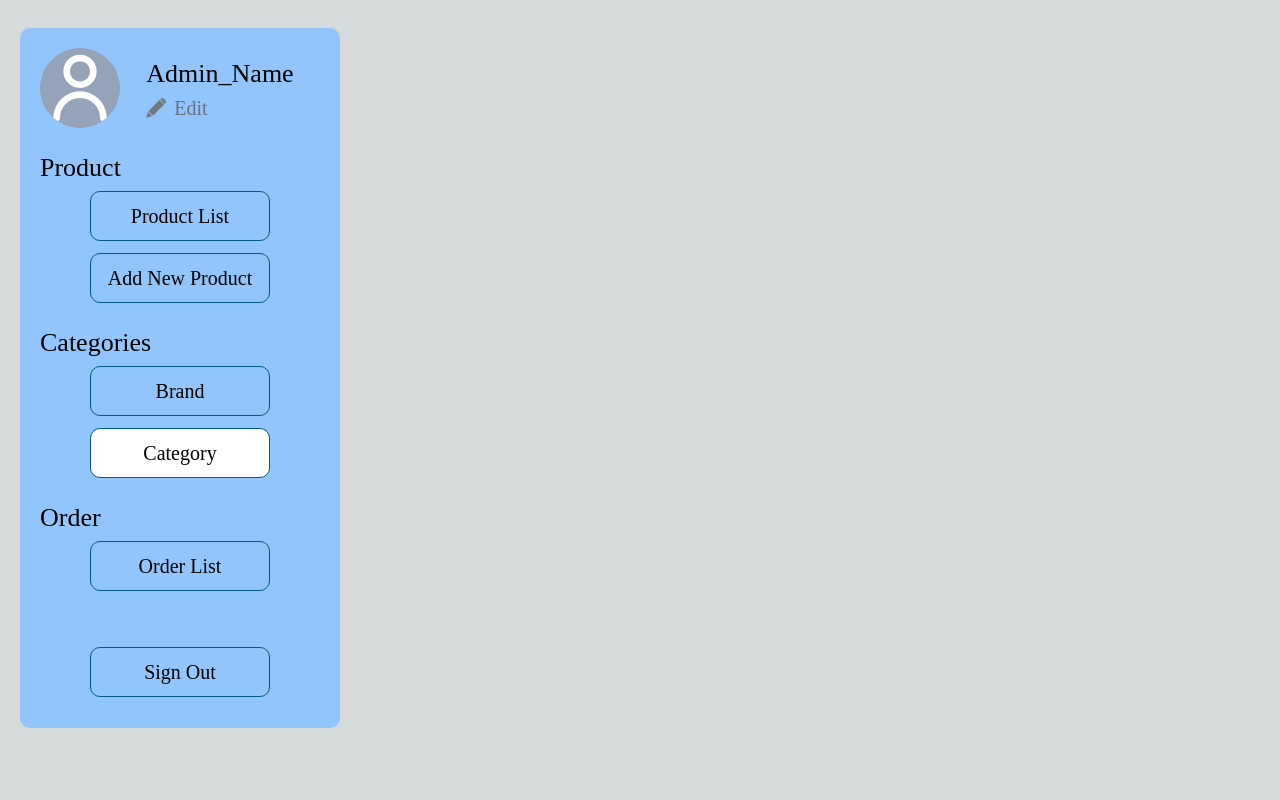
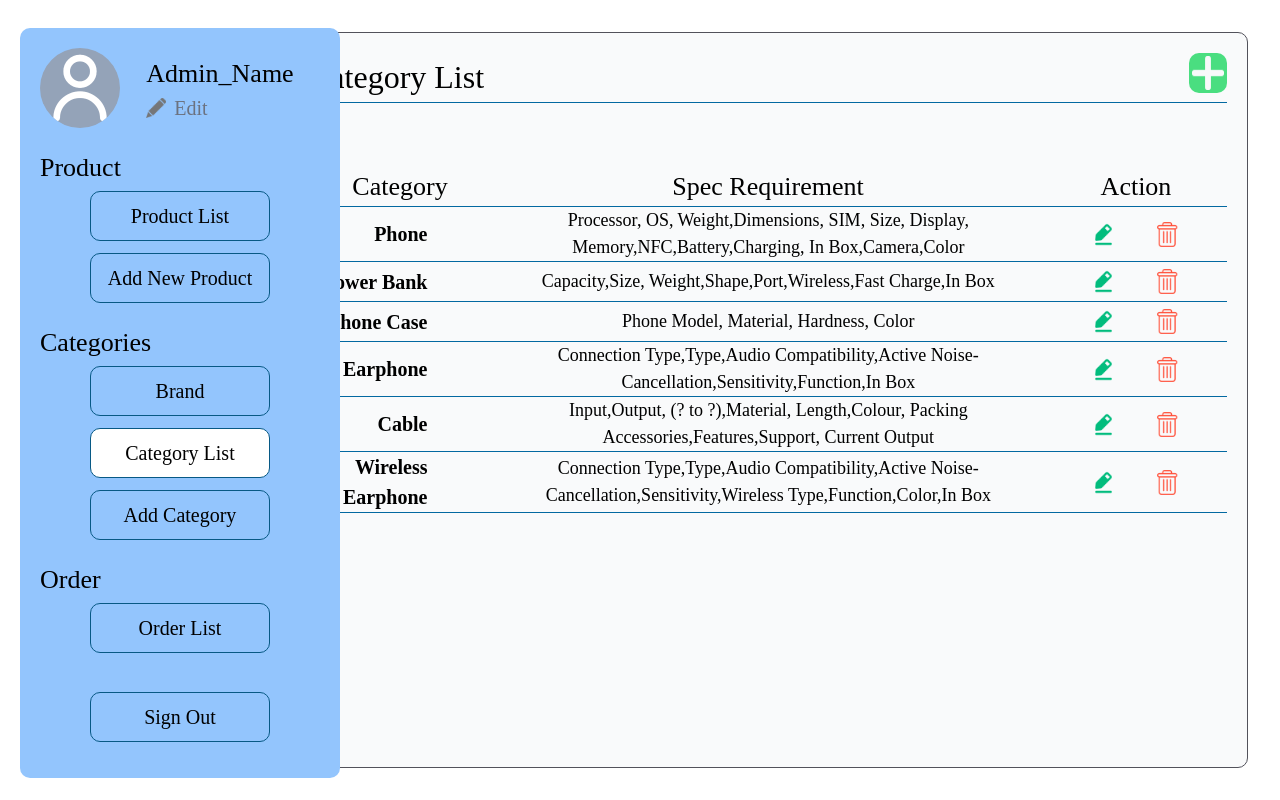
Before and after one commit to Cresswell-0301/fyp-admin, a Next.js app: page /category_page in a window 1280 px wide. Built offline with nearby package versions, Linux system fonts and the light colour scheme.

Commit message:
add category page done

```diff
--- /dev/null
+++ b/pages/add_category_page.js
@@ -0,0 +1,67 @@
+import React, { useState } from 'react';
+import LeftBar from "./leftbar"
+
+export default function AddCategory() {
+    const Page = 'add_category_page';
+
+    const [inputCount, setInputCount] = useState(1);
+
+    const createNewInput = () => {
+        setInputCount(prevCount => prevCount + 1);
+    };
+
+    const deleteInput = () => {
+        if (inputCount > 1) {
+            setInputCount(prevCount => prevCount - 1);
+        }
+    };
+
+    return(
+        <div className="bg-white w-auto h-auto flex flex-row">
+            <LeftBar activePage={Page} />
+
+            <div className="bg-white text-black w-4/5 min-h-screen h-auto p-8 ml-[20%]">
+                <form method='POST' className="w-full h-full flex flex-col p-5 bg-gray-50 rounded-[10px] border border-zinc-600">
+                    <div className='w-full h-[50px] flex flex-row border-b-[1px] border-sky-700 pb-2'>
+                        <h1 className="w-full h-full text-black text-[32px] font-normal font-['Poppins']">Add Category</h1>
+
+                        <button type="submit" className="w-[8%] h-full bg-teal-200 rounded-lg text-center text-black text-[20px] font-normal font-['Poppins'] hover:bg-teal-400 hover:text-white">Save</button>
+                    </div>
+
+                    <div className="flex flex-row w-full h-[35px] mt-4 items-center">
+                        <h2 className="w-[15%] text-xl text-right font-normal font-['Poppins']">Category Name</h2>
+                        <div className="flex flex-row pl-5 w-[85%] h-full">
+                            <input type="text" id="categoryName" className="w-[20%] border-[1px] border-black rounded-lg pl-2 pr-2" required />
+                        </div>
+                    </div>
+
+                    <div id="inputCon" className="flex flex-row w-full min-h-[35px] h-auto mt-4">
+                        <h2 className="w-[15%] text-xl text-right font-normal font-['Poppins']">Spec Requirement</h2>
+
+                        <div className='flex flex-col w-[85%]'>
+
+                            {[...Array(inputCount)].map((_, index) => (
+                                <div className="flex flex-row pl-5 w-full h-[30px] mb-3">
+                                    <input type="text" key={index} className="w-[15%] border-[1px] border-black rounded-lg pl-2 pr-2" required />
+                                    <input type="text" key={index} className="ml-5 w-[15%] border-[1px] border-black rounded-lg pl-2 pr-2" required />
+                                </div>
+                            ))}
+                        </div>
+                    </div>
+
+                    <div className='flex flex-row w-full h-10 mt-3 gap-20'>
+                        <button className="ml-[208px] w-10 h-10 bg-green-400 rounded-[10px] flex items-center justify-center hover:border-[0.75px] hover:border-black" title='Add Row' onClick={() => createNewInput()}>
+                            <img class="w-[85%] h-[85%]" src="plus_icon.png" alt='Add Icon Error'/>
+                        </button>
+
+                        <button className="w-10 h-10 bg-red-400 rounded-[10px] flex items-center justify-center hover:border-[0.75px] hover:border-black" title='Delete Row' onClick={() => deleteInput()}>
+                            <img class="w-[85%] h-[100%]" src="minus_icon.png" alt='Delete Icon Error'/>
+                        </button>
+
+                    </div>
+
+                </form>
+            </div>
+        </div>
+    )
+}
--- a/pages/add_new_product_page.js
+++ b/pages/add_new_product_page.js
@@ -12,7 +12,6 @@ const colorNames = [
 ];
 
 export default function NewProduct() {
-    const customClasses = 'bg-white';
     const activePage = 'add_new_product_page'; // Set the active page dynamically
 
     const YesInputRef = useRef(null);
@@ -156,7 +155,7 @@ export default function NewProduct() {
 
     return (
         <div className="bg-white w-[100%] flex flex-row">
-            <LeftBar customClasses={customClasses} activePage={activePage} />
+            <LeftBar activePage={activePage} />
 
             <div className="text-black w-full h-full p-8 bg-white">
                 <form action="add_new_product_page" method="POST" className="w-[78%] h-auto flex flex-col p-5 ml-[21%] bg-gray-50 rounded-[10px] border border-zinc-600">
--- a/pages/brand_page.js
+++ b/pages/brand_page.js
@@ -2,7 +2,6 @@ import { useEffect, useState } from 'react';
 import LeftBar from "./leftbar"
 
 export default function Brand() {
-    const customClasses = 'bg-white';
     const Page = 'brand_page';  // Set the active page dynamically
     const [items, setItems] = useState([]);
     const [brandName, setBrandName] = useState('');
@@ -88,7 +87,7 @@ export default function Brand() {
 
     return(
         <div className="bg-white w-auto h-auto flex flex-row">
-            <LeftBar customClasses={customClasses} activePage={Page} />
+            <LeftBar activePage={Page} />
 
             <div className="bg-white text-black w-4/5 min-h-screen h-auto p-8 ml-[20%]">
                 <div id="ContinueShow" className="w-full h-full flex flex-col p-5 bg-gray-50 rounded-[10px] border border-zinc-600">
--- a/pages/category_page.js
+++ b/pages/category_page.js
@@ -1,12 +1,125 @@
+import { useEffect, useState } from 'react';
 import LeftBar from "./leftbar"
 
 export default function Category() {
-    const Css = 'bg-white';
     const Page = 'category_page';
 
+    const [items, setItems] = useState([]);
+    const [brandName, setBrandName] = useState('');
+    const [category, setCategory] = useState('');
+    const [editing, setEditing] = useState(false);
+    const [editItemId, setEditItemId] = useState(null);
+
+    const data = [  // declare the database data here to print the data
+        { Id: 1, name1: "Phone", name2: "Processor, OS, Weight,Dimensions, SIM, Size, Display, Memory,NFC,Battery,Charging, In Box,Camera,Color" },
+        { Id: 2, name1: "Power Bank", name2: "Capacity,Size, Weight,Shape,Port,Wireless,Fast Charge,In Box" },
+        { Id: 3, name1: "Phone Case", name2: "Phone Model, Material, Hardness, Color" },
+        { Id: 4, name1: "Earphone", name2: "Connection Type,Type,Audio Compatibility,Active Noise-Cancellation,Sensitivity,Function,In Box" },
+        { Id: 5, name1: "Cable", name2: "Input,Output, (? to ?),Material, Length,Colour, Packing Accessories,Features,Support, Current Output" },
+        { Id: 6, name1: "Wireless Earphone", name2: "Connection Type,Type,Audio Compatibility,Active Noise-Cancellation,Sensitivity,Wireless Type,Function,Color,In Box" },
+    ];
+
+    useEffect(() => {
+        setItems(data);
+    }, []);
+
+    // Function edit button
+    const handleEdit = (id) => {
+        console.log(`Edit button clicked for item with ID: ${id}`);
+
+        // Find the item with the specified ID
+        const selectedItem = items.find(item => item.Id === id);
+
+        // Set the form inputs with the selected item's values
+        setBrandName(selectedItem.name1);
+        setCategory(selectedItem.name2);
+
+        // Set editing mode and the ID of the item being edited
+        setEditing(true);
+        setEditItemId(id);
+    };
+
+    // Function delete button
+    const handleDelete = (id) => {
+        console.log(`Delete button clicked for item with ID: ${id}`);
+
+        // If you want to update the state and remove the item from the list, you can use setItems like this:
+        setItems((prevItems) => prevItems.filter((item) => item.Id !== id));
+    };
+
+    const handleFormSubmit = (event) => {
+        event.preventDefault();
+
+        if (editing) {
+            // If in editing mode, update the existing item
+            setItems(prevItems =>
+                prevItems.map(item =>
+                    item.Id === editItemId ? { ...item, name1: brandName, name2: category } : item
+                )
+            );
+
+            // Reset the form and exit editing mode
+            setBrandName('');
+            setCategory('');
+            setEditing(false);
+            setEditItemId(null);
+        } else {
+            // Create a new item based on form inputs
+            const newItem = {
+                Id: items.length + 1,
+                name1: brandName,
+                name2: category,
+            };
+
+            // Update the state with the new item
+            setItems((prevItems) => [...prevItems, newItem]);
+
+            // Reset form inputs
+            setBrandName('');
+            setCategory('');
+        }
+    };
+
     return(
-        <div>
-            <LeftBar customClasses={Css} activePage={Page} />
+        <div className="bg-white w-auto h-auto flex flex-row">
+            <LeftBar activePage={Page} />
+
+            <div className="bg-white text-black w-4/5 min-h-screen h-auto p-8 ml-[20%]">
+                <div id="ContinueShow" className="w-full h-full flex flex-col p-5 bg-gray-50 rounded-[10px] border border-zinc-600">
+                    <div className='w-full h-[50px] flex flex-row border-b-[1px] border-sky-700'>
+                        <h1 className="w-full h-full text-black text-[32px] font-normal font-['Poppins']">Category List</h1>
+
+                        <button className="w-10 h-10 bg-green-400 rounded-[10px] flex items-center justify-center hover:border-[0.75px] hover:border-black" onClick={() => { location.href = 'add_category_page'; }}>
+                            <img class="w-[85%] h-[85%]" src="plus_icon.png" alt='Add Icon Error'/>
+                        </button>
+                    </div>
+
+                    <div className="pt-16 flex flex-row w-full h-fit border-b-[1px] border-sky-700 gap-1">
+                        <h2 className="w-1/5 text-center text-black text-[26px] font-normal font-['Poppins']">Category</h2>
+                        <h2 className="w-3/5 text-center text-black text-[26px] font-normal font-['Poppins']">Spec Requirement</h2>
+                        <h2 className="w-1/5 text-center text-black text-[26px] font-normal font-['Poppins']">Action</h2>
+                    </div>
+
+                    {items.map(({ Id, name1, name2 }) => (
+                        <div key={Id} className="flex flex-row w-full min-h-[40px] h-auto border-b-[1px] border-sky-700 gap-1 items-center">
+                            <h2 className="w-1/5 text-right pr-16 text-black text-[20px] font-semibold font-['Poppins']">{name1}</h2>
+
+                            <h2 className="w-3/5 text-center text-black text-[18px] font-[200] font-['Poppins']">{name2}</h2>
+
+                            <div className="w-1/5 flex flex-row justify-center gap-9">
+                                <button className="w-[25px] h-fit edit-btn" id={`edit-btn-${Id}`} title="Edit" onClick={() => handleEdit(Id)}>
+                                    <img src="Edit_Icon_Green.png" alt="Edit Icon" />
+                                </button>
+
+                                <button className="w-[30px] h-fit pl-[5px] delete-btn" id={`delete-btn-${Id}`} title="Delete" onClick={() => handleDelete(Id)}>
+                                    <img src="Delete.png" alt="Delete Icon" />
+                                </button>
+                            </div>
+                        </div>
+                    ))}
+
+                </div>
+            </div>
         </div>
     )
 }
--- a/pages/leftbar.js
+++ b/pages/leftbar.js
@@ -3,10 +3,11 @@ const LeftBar = ({activePage}) => {
     const isNewProductActive = activePage === 'add_new_product_page';
     const isBrandActive = activePage === 'brand_page';
     const isCategoryActive = activePage === 'category_page';
+    const isAddCategoryActive = activePage === 'add_category_page';
     const isOrderActive = activePage === 'order_list_page';
 
     return (
-        <div className="w-[320px] h-[700px] bg-blue-300 rounded-[10px] my-7 mx-5 p-5 flex flex-col fixed">
+        <div className="w-[320px] h-[750px] bg-blue-300 rounded-[10px] my-7 mx-5 p-5 flex flex-col fixed">
 
             {/* Top Start */}
             <div className="w-full h-[80px] flex flex-row">
@@ -55,7 +56,13 @@ const LeftBar = ({activePage}) => {
 
                     <a href="category_page" className={`group ${isCategoryActive ? 'active' : ''}`} title="Category">
                         <button className={`w-[180px] h-[50px] rounded-[10px] border border-sky-800 text-black text-[20px] font-normal font-['Poppins'] ${isCategoryActive ? 'bg-white' : ''} group-hover:bg-white`}>
-                        Category
+                        Category List
+                        </button>
+                    </a>
+
+                    <a href="add_category_page" className={`group ${isAddCategoryActive ? 'active' : ''}`} title="AddCategory">
+                        <button className={`w-[180px] h-[50px] rounded-[10px] border border-sky-800 text-black text-[20px] font-normal font-['Poppins'] ${isAddCategoryActive ? 'bg-white' : ''} group-hover:bg-white`}>
+                        Add Category
                         </button>
                     </a>
 
--- a/pages/order_list_page.js
+++ b/pages/order_list_page.js
@@ -1,12 +1,11 @@
 import LeftBar from "./leftbar"
 
 export default function OrderList() {
-    const Css = 'bg-white';
     const Page = 'order_list_page';
 
     return(
         <div>
-            <LeftBar customClasses={Css} activePage={Page} />
+            <LeftBar activePage={Page} />
         </div>
     )
 }
--- a/pages/product_list_page.js
+++ b/pages/product_list_page.js
@@ -4,7 +4,6 @@ import LeftBar from "./leftbar";
 let uniqueIdCounter = 0; // Initialize a counter outside the component
 
 export default function ProductList() {
-    const customClasses = 'bg-white';
     const activePage = 'product_list_page'; // Set the active page dynamically
 
     const availability = useState('Yes');
@@ -100,7 +99,7 @@ export default function ProductList() {
 
     return (
         <div className="bg-white w-screen h-screen flex flex-row">
-            <LeftBar customClasses={customClasses} activePage={activePage}/>
+            <LeftBar activePage={activePage}/>
 
             <div className="text-black absolute inset-y-0 right-0 w-4/5 p-8 ">
                 <div id="ContinueShow" className="w-full h-full flex flex-col p-5 bg-gray-50 rounded-[10px] border border-zinc-600 overflow-y-auto">
```
Also changed, not shown: public/minus_icon.png (added), public/plus_icon.png (added).
